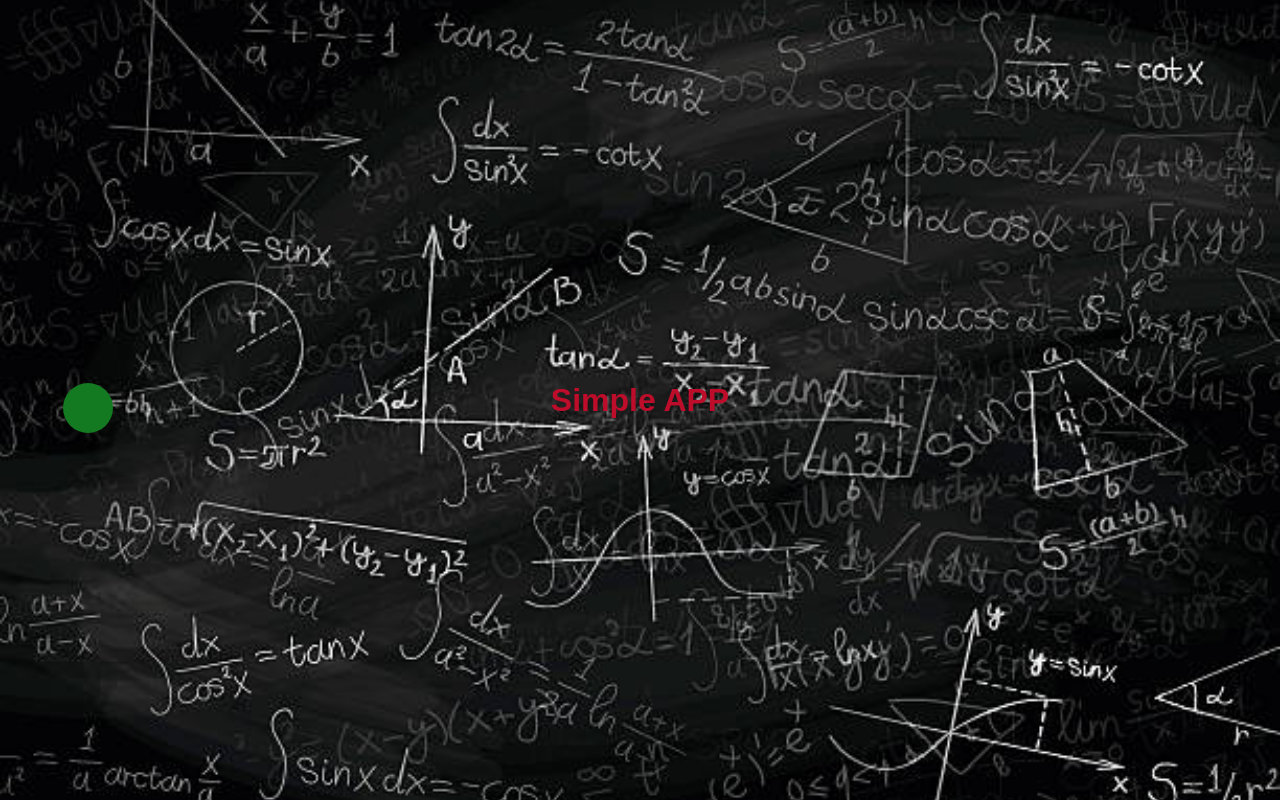
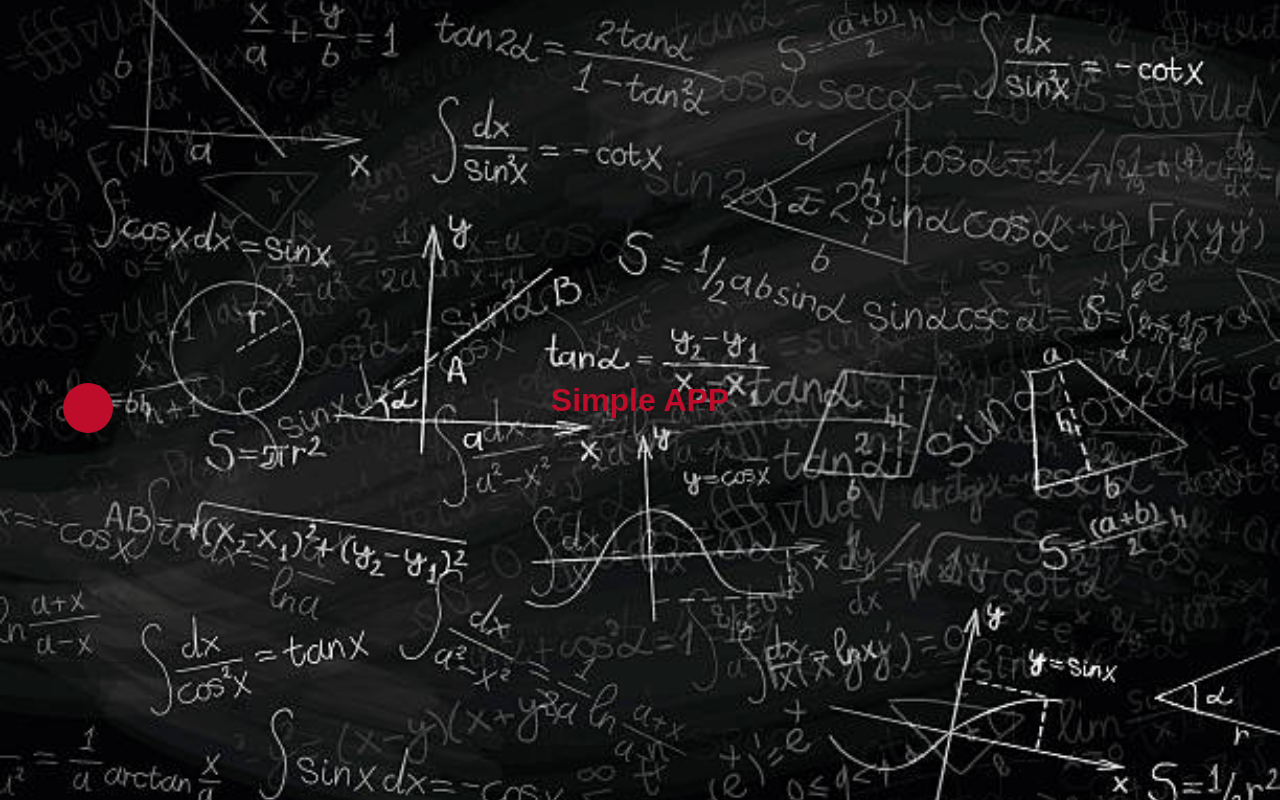
Before and after one commit to Slavgorodsky-Vyacheslav/Docker_Test, a website: page webproj/index.html in a window 1280 px wide. Drawn offline with Linux system fonts and the light colour scheme.

Commit message:
Update style.css

```diff
--- a/webproj/style.css
+++ b/webproj/style.css
@@ -31,7 +31,7 @@
     width: 50px;
     height: 50px;
     border-radius: 50%;
-    background-color: rgb(19, 122, 33);
+    background-color: rgb(189, 13, 42);
     position: absolute;
     transition: left 1s ease, top 1s ease;
 }
```
